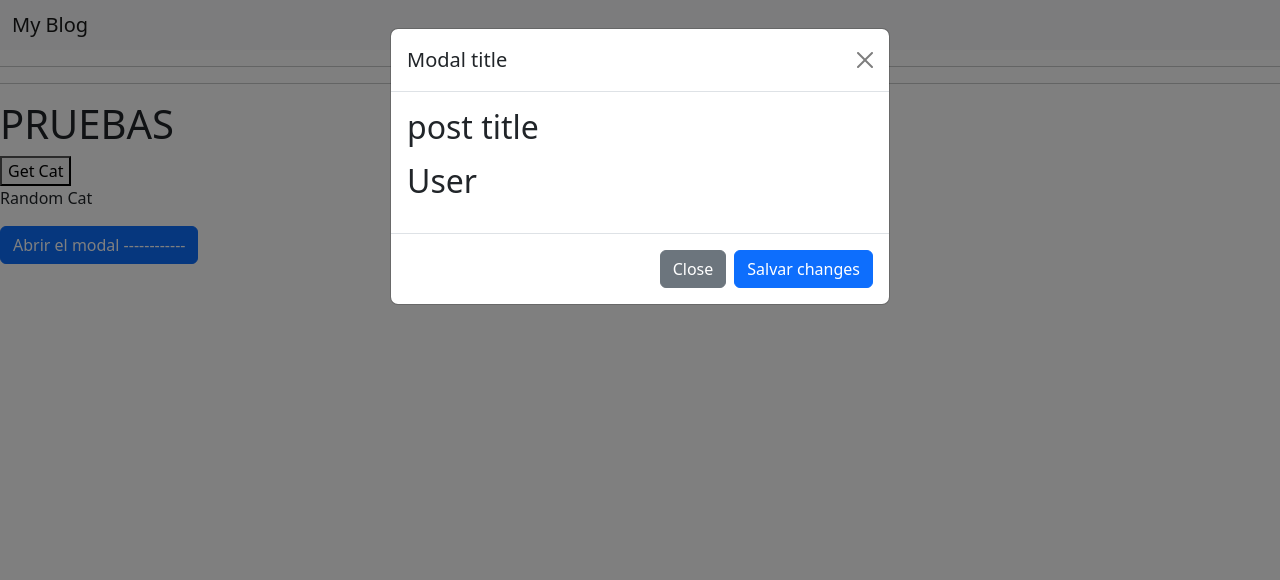
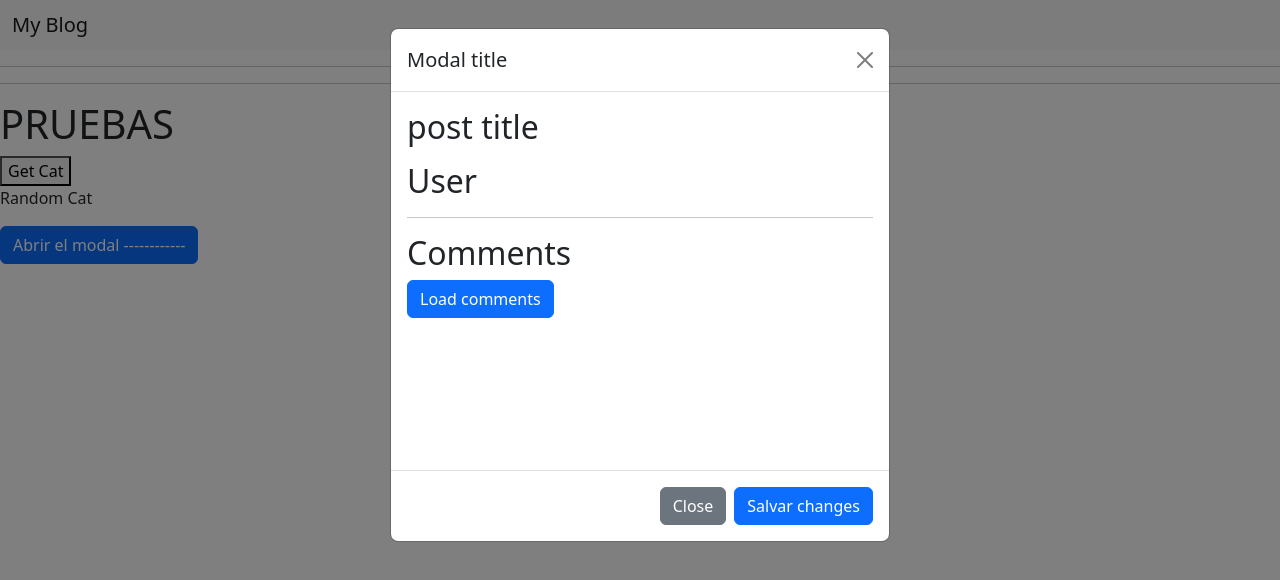
Before and after one commit to ThalitaRoque/blog-with-assembler, a plain HTML site: page index.html in a window 1280 px wide. Both pictures are taken after a click on the button "Abrir el modal ------------". Drawn offline with nearby package versions, Linux system fonts and the light colour scheme; no server answers.

Commit message:
botonload

```diff
--- a/index.html
+++ b/index.html
@@ -154,6 +154,20 @@
             <h2>User</h2>
             <p id="name-modal1"></p>
             <p id="email-modal1"></p>
+            <hr>
+            <h2>Comments</h2>
+            <p>
+              <button class="btn btn-primary" type="button" data-bs-toggle="collapse" data-bs-target="#collapseWidthExample" aria-expanded="false" aria-controls="collapseWidthExample">
+                Load comments
+              </button>
+            </p>
+            <div style="min-height: 120px;">
+              <div class="collapse collapse-horizontal" id="collapseWidthExample">
+                <div class="card card-body" style="width: 300px;">
+                  This is some placeholder content for a horizontal collapse. It's hidden by default and shown when triggered.
+                </div>
+              </div>
+            </div>
           </div>
 
           <div class="modal-footer">
```
